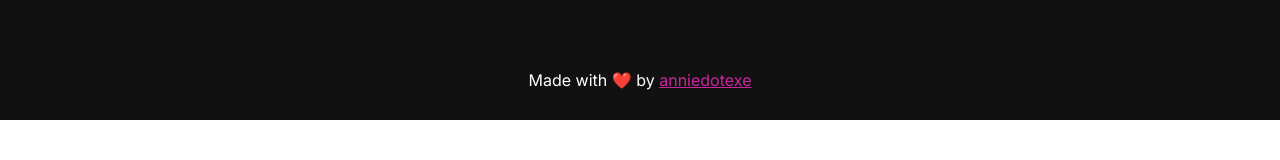
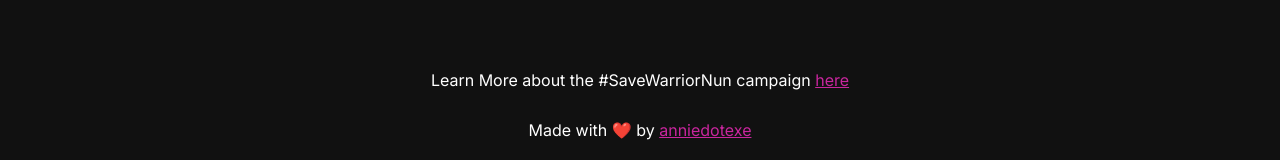
Before and after one commit to anniedotexe/Nunflix, a React (Create React App) app: page / in a window 1280 px wide. Shown: the part 943-1103 px from the top of the page. Before the commit the page ends 1063 px from the top, so only its background shows below. Built offline with nearby package versions, Linux system fonts and the light colour scheme; no server answers.

Commit message:
UPDATE footer info

```diff
--- a/src/components/Footer.js
+++ b/src/components/Footer.js
@@ -3,6 +3,7 @@
 function Footer() {
     return (
         <div className='footer'>
+            <p className='footer_text'>Learn More about the #SaveWarriorNun campaign <a href="https://linktr.ee/savewarriornun">here</a></p>
             <p className='footer_text'>Made with ❤️ by <a href="https://github.com/anniedotexe/Nunflix">anniedotexe</a></p>
         </div>
     )
```
